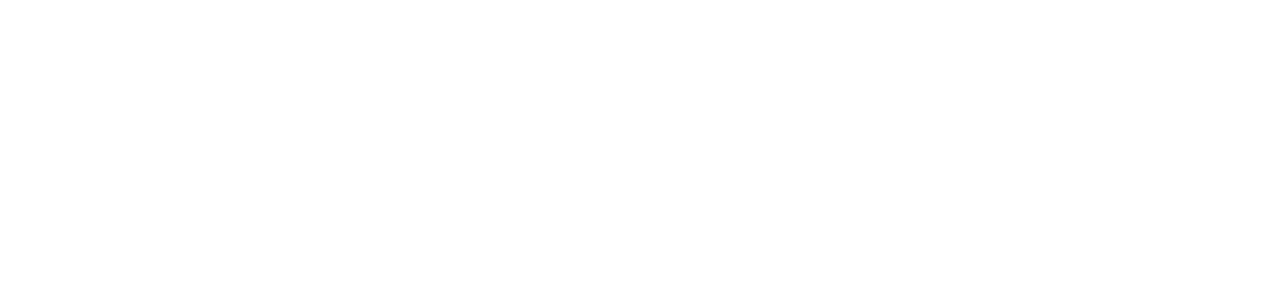
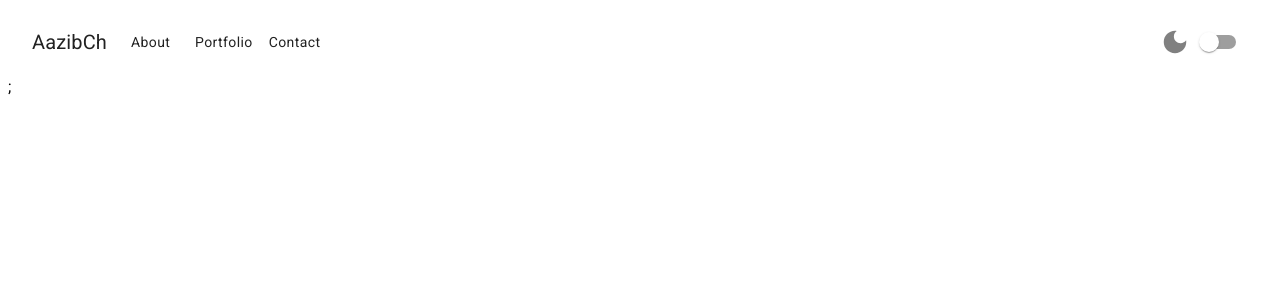
Before and after one commit to aazibch/portfolio-website, a React (Create React App) app: page / in a window 1280 px wide. Shown: the top 300 px of the page. Built offline with nearby package versions, Linux system fonts and the light colour scheme.

Commit message:
Create navbar

```diff
--- a/package.json
+++ b/package.json
@@ -5,7 +5,7 @@
   "dependencies": {
     "@emotion/react": "^11.10.5",
     "@emotion/styled": "^11.10.5",
-    "@fontsource/roboto": "^4.5.8",
+    "@mui/icons-material": "^5.11.0",
     "@mui/material": "^5.11.8",
     "@testing-library/jest-dom": "^5.16.5",
     "@testing-library/react": "^13.4.0",
--- a/public/index.html
+++ b/public/index.html
@@ -24,6 +24,11 @@
       work correctly both with client-side routing and a non-root public URL.
       Learn how to configure a non-root public URL by running `npm run build`.
     -->
+        <link
+            rel="stylesheet"
+            href="https://fonts.googleapis.com/css?family=Roboto:300,400,500,700&display=swap"
+        />
+
         <title>AazibCh | Full-Stack Developer</title>
     </head>
     <body>
--- a/src/App.js
+++ b/src/App.js
@@ -1,7 +1,47 @@
+import { createTheme, ThemeProvider } from '@mui/material';
+import { Box } from '@mui/system';
+import { useState } from 'react';
 import './App.css';
+import Layout from './components/Layout/Layout';
 
 function App() {
-    return <div className="App"></div>;
+    const [themeMode, setThemeMode] = useState('light');
+
+    const palette =
+        themeMode === 'light'
+            ? {
+                  background: {
+                      default: '#FFFFFF'
+                  }
+              }
+            : {};
+
+    const siteTheme = createTheme({
+        palette: {
+            mode: themeMode,
+            ...palette
+        }
+    });
+
+    const handleThemeMode = () => {
+        setThemeMode((prevThemeMode) => {
+            if (prevThemeMode === 'dark') {
+                return 'light';
+            }
+
+            if (prevThemeMode === 'light') {
+                return 'dark';
+            }
+        });
+    };
+
+    return (
+        <ThemeProvider theme={siteTheme}>
+            <Box bgcolor="background.default">
+                <Layout handleThemeMode={handleThemeMode}></Layout>;
+            </Box>
+        </ThemeProvider>
+    );
 }
 
 export default App;
--- /dev/null
+++ b/src/components/Layout/Header.js
@@ -0,0 +1,174 @@
+import {
+    AppBar,
+    Box,
+    Button,
+    IconButton,
+    Menu,
+    MenuItem,
+    Switch,
+    Toolbar,
+    Typography
+} from '@mui/material';
+import { Container } from '@mui/system';
+import { Menu as MenuIcon } from '@mui/icons-material';
+import { DarkMode } from '@mui/icons-material';
+import { useState } from 'react';
+
+const sections = [
+    {
+        title: 'About',
+        anchor: '#about'
+    },
+    {
+        title: 'Portfolio',
+        anchor: '#portfolio'
+    },
+    {
+        title: 'Contact',
+        anchor: '#contact'
+    }
+];
+
+const Header = (props) => {
+    const [anchorElNav, setAnchorElNav] = useState(null);
+
+    const handleOpenNavMenu = (e) => {
+        setAnchorElNav(e.currentTarget);
+    };
+
+    const handleCloseNavMenu = (e) => {
+        setAnchorElNav(null);
+    };
+
+    return (
+        <AppBar
+            position="sticky"
+            sx={{
+                backgroundColor: 'background.default',
+                color: 'text.primary'
+            }}
+            elevation={0}
+        >
+            <Container maxWidth="xl">
+                <Toolbar disableGutters>
+                    <Typography
+                        variant="h6"
+                        component="a"
+                        href="#hero"
+                        sx={{
+                            textDecoration: 'none',
+                            color: 'inherit',
+                            mr: 2,
+                            fontWeight: 400,
+                            display: { xs: 'none', md: 'flex' }
+                        }}
+                    >
+                        AazibCh
+                    </Typography>
+                    <Box
+                        sx={{
+                            flexGrow: 1,
+                            display: { xs: 'flex', md: 'none' }
+                        }}
+                    >
+                        <IconButton
+                            size="large"
+                            aria-label="Menu button"
+                            aria-controls="menu-appbar"
+                            aria-haspopup="true"
+                            color="inherit"
+                            onClick={handleOpenNavMenu}
+                        >
+                            <MenuIcon />
+                        </IconButton>
+                        <Menu
+                            open={Boolean(anchorElNav)}
+                            id="menu-appbar"
+                            anchorEl={anchorElNav}
+                            anchorOrigin={{
+                                vertical: 'bottom',
+                                horizontal: 'left'
+                            }}
+                            onClose={handleCloseNavMenu}
+                            keepMounted
+                            transformOrigin={{
+                                vertical: 'top',
+                                horizontal: 'left'
+                            }}
+                            sx={{
+                                display: { xs: 'block', md: 'none' }
+                            }}
+                        >
+                            {sections.map((section) => (
+                                <MenuItem
+                                    component="a"
+                                    href={section.anchor}
+                                    key={section.title}
+                                    sx={{ textTransform: 'none' }}
+                                    onClick={handleCloseNavMenu}
+                                >
+                                    <Typography textAlign="center">
+                                        {section.title}
+                                    </Typography>
+                                </MenuItem>
+                            ))}
+                        </Menu>
+                    </Box>
+                    <Typography
+                        variant="h6"
+                        component="a"
+                        href="#hero"
+                        sx={{
+                            textDecoration: 'none',
+                            color: 'inherit',
+                            flexGrow: 1,
+                            mr: 2,
+                            fontWeight: 400,
+                            display: { xs: 'flex', md: 'none' }
+                        }}
+                    >
+                        AazibCh
+                    </Typography>
+
+                    <Box
+                        sx={{
+                            flexGrow: 1,
+                            display: { xs: 'none', md: 'flex' }
+                        }}
+                    >
+                        {sections.map((section) => (
+                            <Button
+                                component="a"
+                                href={section.anchor}
+                                key={section.title}
+                                sx={{
+                                    my: 2,
+                                    color: 'inherit',
+                                    display: 'block',
+                                    textTransform: 'none',
+                                    fontWeight: 400
+                                }}
+                            >
+                                {section.title}
+                            </Button>
+                        ))}
+                    </Box>
+
+                    <Box
+                        sx={{
+                            flexGrow: 0,
+                            display: 'flex',
+                            alignItems: 'center',
+                            justifyContent: 'center'
+                        }}
+                    >
+                        <DarkMode sx={{ fontSize: 30, color: 'grey' }} />
+                        <Switch onChange={props.handleThemeMode} />
+                    </Box>
+                </Toolbar>
+            </Container>
+        </AppBar>
+    );
+};
+
+export default Header;
--- /dev/null
+++ b/src/components/Layout/Layout.js
@@ -0,0 +1,12 @@
+import Header from './Header';
+
+const Layout = (props) => {
+    return (
+        <>
+            <Header handleThemeMode={props.handleThemeMode} />
+            {props.children}
+        </>
+    );
+};
+
+export default Layout;
--- a/src/index.css
+++ b/src/index.css
@@ -1,13 +1,3 @@
 body {
-  margin: 0;
-  font-family: -apple-system, BlinkMacSystemFont, 'Segoe UI', 'Roboto', 'Oxygen',
-    'Ubuntu', 'Cantarell', 'Fira Sans', 'Droid Sans', 'Helvetica Neue',
-    sans-serif;
-  -webkit-font-smoothing: antialiased;
-  -moz-osx-font-smoothing: grayscale;
+    font-family: 'Roboto', sans-serif;
 }
-
-code {
-  font-family: source-code-pro, Menlo, Monaco, Consolas, 'Courier New',
-    monospace;
-}
--- a/src/index.js
+++ b/src/index.js
@@ -1,9 +1,5 @@
 import React from 'react';
 import ReactDOM from 'react-dom/client';
-import '@fontsource/roboto/300.css';
-import '@fontsource/roboto/400.css';
-import '@fontsource/roboto/500.css';
-import '@fontsource/roboto/700.css';
 import './index.css';
 import App from './App';
 
```
Also changed, not shown: 1 other file (tests, documents, lock files or other folders).
